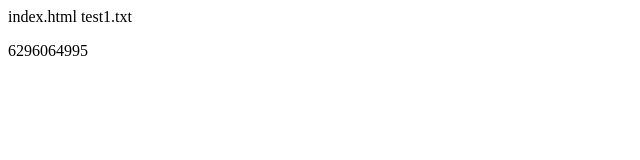
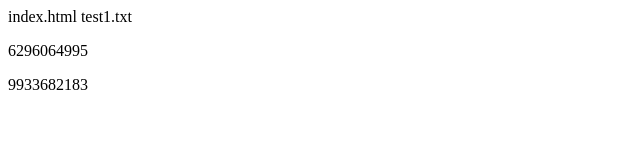
Before and after one commit to SayanArin1999/repo1, a plain HTML site: page index.html in a window 1280 px wide. Shown: the whole page, without its empty margins (0-640 px from the left). Drawn offline with Linux system fonts and the light colour scheme.

Commit message:
Update index.html

```diff
--- a/index.html
+++ b/index.html
@@ -1,2 +1,3 @@
 index.html  test1.txt
 <p>6296064995</p>
+<p>9933682183</p>
```
